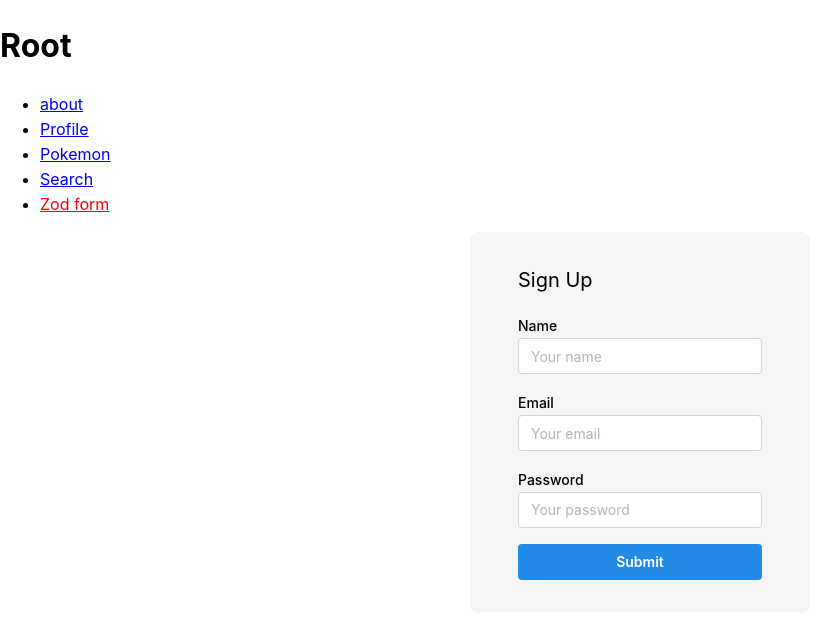
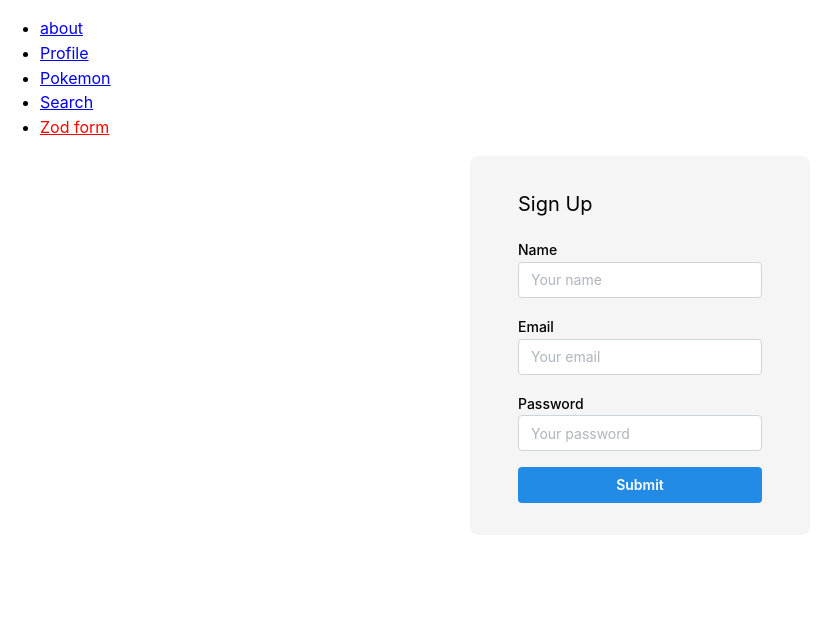
Before and after one commit to Venchhut/Tanstack-router-query, a React (Vite) app: page /form in a window 1280 px wide. Shown: the top 618 px of the page, without its empty margins (0-823 px from the left). Built offline with nearby package versions, Linux system fonts and the light colour scheme.

Commit message:
add skeleton when reload

```diff
--- a/src/components/ListJob/Joblist.tsx
+++ b/src/components/ListJob/Joblist.tsx
@@ -30,7 +30,7 @@ const JobCard = ({ job }: { job: Job }) => {
   return (
     <Card shadow="sm" padding="lg" radius="md" withBorder>
       <Stack justify="space-between" h="50%" gap={"xs"}>
-        <Text size="xs" color="dimmed">
+        <Text size="xs" c="dark">
           Active until: {job.activeUntil}
         </Text>
         <Group>
--- a/src/routes/__root.tsx
+++ b/src/routes/__root.tsx
@@ -12,7 +12,13 @@ const activeProps = {
 function RootComponent() {
   return (
     <React.Fragment>
-      <h1>Root</h1>
+      <div
+        style={{
+          display: "flex",
+          justifyContent: "space-between",
+          alignItems: "center",
+        }}
+      >
         <ul>
           <li>
             <Link to="/about" activeProps={activeProps}>
@@ -48,6 +54,7 @@ function RootComponent() {
             </Link>
           </li>
         </ul>
+      </div>
       <Outlet />
     </React.Fragment>
   );
```
Lines whose indentation alone changed are shown as unchanged.
